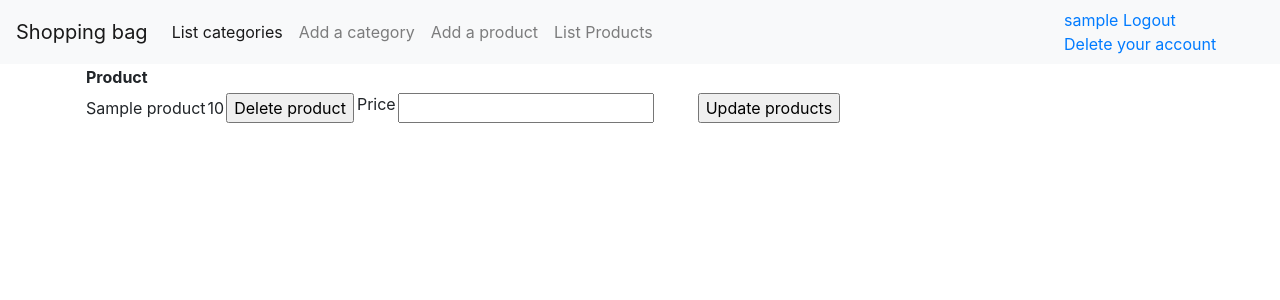
After one commit to outisa/Ostoskassi, a Flask app: page /product/list in a window 1280 px wide. The commit adds this page. Shown: the top 300 px of the page. Run offline with Flask 2, Linux system fonts and the light colour scheme; a user stored in the database is signed in; tables that the repository leaves empty hold one stand-in row (values such as "Sample post"); some libraries are stand-ins or nearby versions.

Commit message:
Toimintojen luontia tuotteelle

```diff
--- a/application/auth/models.py
+++ b/application/auth/models.py
@@ -9,13 +9,13 @@ class User(db.Model):
     password = db.Column(db.String(150), nullable=False)
 
     categories = db.relationship("Category",
-         backref='account', cascade='all, delete-orphan', lazy=True)
+         backref=db.backref('account'), lazy=True)
 
     shoppinglists = db.relationship("Shoppinglist",
-         backref='account', cascade='all, delete-orphan', lazy=True)
+         backref=db.backref('account'), lazy=True)
 
     products = db.relationship("Product",
-         backref='account', cascade='all, delete-orphan', lazy=True)
+         backref=db.backref('account'), lazy=True)
 
     def __init__(self, username, password):
         self.username = username
--- /dev/null
+++ b/application/product/forms.py
@@ -0,0 +1,22 @@
+from flask_wtf import FlaskForm
+from wtforms import StringField, IntegerField,  DecimalField, validators, SelectField
+
+from application.category.models import Category
+
+class ProductForm(FlaskForm):
+    name = StringField("Product name", [validators.Length(min=2)])
+    price = DecimalField("Price")
+    category_id = SelectField("Category", [validators.DataRequired()], coerce=int)
+
+    def __init__(self, *args, **kwargs):
+        super(ProductForm, self).__init__(*args, **kwargs)
+        self.category_id.choices = [(a.id, a.category) for a in Category.query.order_by(Category.category)]
+    class Meta:
+        csrf = False
+
+
+class UpdateForm(FlaskForm):
+    price = DecimalField("Price")
+
+    class Meta:
+        csrf = False
--- a/application/product/models.py
+++ b/application/product/models.py
@@ -1,4 +1,6 @@
 from application import db
+
+from sqlalchemy.sql import text
 
 class Product(db.Model):
 
@@ -7,9 +9,8 @@ class Product(db.Model):
     name = db.Column(db.String(100), nullable=False)
     price = db.Column(db.Numeric(10,2), nullable=False)
 
-    account_id = db.Column(db.Integer, db.ForeignKey('account.id',
-                                    account_cascade='all, delete-orphan'),
-                                                                  nullable=False)
+    account_id = db.Column(db.Integer, db.ForeignKey('account.id'),
+                                                               nullable=False)
 
     category_id = db.Column(db.Integer, db.ForeignKey('category.id'),
                                                                nullable=False)
@@ -17,3 +18,17 @@ class Product(db.Model):
     def __init__(self, name, price):
         self.name = name
         self.price = price
+
+    @staticmethod
+    def list_products_user(account=0):
+        stmt = text("SELECT Product.id, Product.name, Product.price FROM Product"
+               " JOIN Account ON Product.account_id = Account.id"
+               " WHERE (Product.account_id = :account)"
+               " ORDER BY Product.name").params(account=account)
+        res = db.engine.execute(stmt)
+
+        response = []
+        for row in res:
+            response.append({"id":row[0], "name":row[1], "price":row[2]})
+
+        return response
--- a/application/product/views.py
+++ b/application/product/views.py
@@ -0,0 +1,50 @@
+from flask import redirect, render_template, request, url_for
+from flask_login import login_required, current_user
+
+from application import app, db
+from application.product.models import Product
+from application.product.forms import ProductForm, UpdateForm
+
+
+@app.route("/product/newProduct/")
+@login_required
+def product_form():
+    return render_template("product/newProduct.html", form = ProductForm())
+
+@app.route("/product/list", methods=["GET","POST"])
+@login_required
+def product_index():
+    return render_template("product/listProducts.html", products=Product.list_products_user(current_user.id), form = UpdateForm())
+
+@app.route("/product/delete/<product_id>/", methods=["POST"])
+@login_required
+def product_delete(product_id):
+    t =  Product.query.get(product_id)
+    db.session().delete(t)
+    db.session().commit()
+    return redirect(url_for("product_index"))
+
+@app.route("/product/update/<product_id>/", methods=["POST", "GET"])
+@login_required
+def product_update(product_id):
+    form = UpdateForm(request.form)
+    if not form.validate():
+        return render_template("product/listProducts.html", form = form)
+    t = Product.query.get(product_id)
+    t.price = form.price.data
+    db.session().commit()
+    return redirect(url_for("product_index"))
+
+@app.route("/product/", methods=["POST"])
+@login_required
+def product_create():
+    form =ProductForm(request.form)
+    if not form.validate():
+        return render_template("product/newProduct.html", form = form)
+    t = Product(form.name.data, form.price.data)
+    t.account_id = current_user.id
+    t.category_id = form.category_id.data
+    db.session().add(t)
+    db.session().commit()
+
+    return redirect(url_for("product_index"))
--- a/application/templates/layout.html
+++ b/application/templates/layout.html
@@ -3,27 +3,52 @@
   <head>
     <meta charset="utf-8">
     <title>Shopping bag</title>
+    <link rel="stylesheet" href="https://maxcdn.bootstrapcdn.com/bootstrap/4.0.0/css/bootstrap.min.css" integrity="sha384-Gn5384xqQ1aoWXA+058RXPxPg6fy4IWvTNh0E263XmFcJlSAwiGgFAW/dAiS6JXm" crossorigin="anonymous">
   </head>
 
   <body>
-    {% if current_user.is_authenticated %}
-    <p>
-       {{ current_user.username }} is logged in. <a href="{{ url_for('auth_logout') }}">Logout</a>
-       <a href="{{ url_for('auth_delete', user_id=current_user.id)  }}">Delete your account</a>
-    </P>
-    {% else %}
-    <a href="{{ url_for('auth_login') }}">Login</a>
-    {% endif %}
 
-    <ul>
-      <li><a href="{{ url_for('category_index') }}">List categories</a></li>
-      <li><a href="{{ url_for('category_form') }}">Add a category</a></li>
-    <ul>
+    <nav class="navbar navbar-expand-lg navbar-light bg-light">
+      <a class="navbar-brand" href="#">Shopping bag</a>
+      <button class="navbar-toggler" type="button" data-toggle="collapse" data-target="#navbarSupportedContent" aria-controls="navbarSupportedContent" aria-expanded="false" aria-label="Toggle navigation">
+        <span class="navbar-toggler-icon"></span>
+      </button>
 
+      <div class="collapse navbar-collapse" id="navbarSupportedContent">
+        <ul class="navbar-nav mr-auto">
+          <li class="nav-item active">
+            <a class="nav-link" href="{{ url_for('category_index') }} "<span class="sr-only">List categories</span></a>
+     	  </li>
+     	  <li class="nav-item">
+            <a class="nav-link" href="{{ url_for('category_form') }}">Add a category</a>
+          </li>
+          <li class="nav-item">
+            <a class="nav-link" href="{{ url_for('product_form') }}">Add a product</a>
+          </li>
+          <li class="nav-item">
+            <a class="nav-link" href="{{ url_for('product_index') }}">List Products</a>
+          </li>
+        </ul>
+        <div class="form-inline mt-2 mt-md-0" style="width: 200px;">
+          {% if current_user.is_authenticated %}
+            <a href="{{ url_for('auth_logout') }}">{{ current_user.username }} Logout</a>
+            <a href="{{ url_for('auth_delete', user_id=current_user.id)  }}">Delete your account</a>
+         {% else %}
+          <a href="{{ url_for('auth_login') }}">Login</a>
+          {% endif %}
+        </div>
+      </div>
+    </nav>
+
+    <main role="main" class="container">
     {% block body %}
       <p>
         Content.
       </p>
     {% endblock %}
+
+    <script src="https://code.jquery.com/jquery-3.2.1.slim.min.js" integrity="sha384-KJ3o2DKtIkvYIK3UENzmM7KCkRr/rE9/Qpg6aAZGJwFDMVNA/GpGFF93hXpG5KkN" crossorigin="anonymous"></script>
+    <script src="https://cdnjs.cloudflare.com/ajax/libs/popper.js/1.12.9/umd/popper.min.js" integrity="sha384-ApNbgh9B+Y1QKtv3Rn7W3mgPxhU9K/ScQsAP7hUibX39j7fakFPskvXusvfa0b4Q" crossorigin="anonymous"></script>
+    <script src="https://maxcdn.bootstrapcdn.com/bootstrap/4.0.0/js/bootstrap.min.js" integrity="sha384-JZR6Spejh4U02d8jOt6vLEHfe/JQGiRRSQQxSfFWpi1MquVdAyjUar5+76PVCmYl" crossorigin="anonymous"></script>
   </body>
 </html>
--- /dev/null
+++ b/application/templates/product/listProducts.html
@@ -0,0 +1,43 @@
+{% extends "layout.html" %}
+
+{% block body %}
+
+  <table>
+    <tr>
+      <th>Product</>
+    </tr>
+    {% for product in products %}
+    <tr>
+      <td>{{ product.name }}</td>
+      <td> {{ product.price }}</td>
+      <td>
+        <form method="POST" action="{{ url_for('product_delete', product_id=product.id) }}">
+          <input type="submit" value="Delete product"/>
+        </form>
+      </td>
+      <td>
+        <form method="POST" action="{{ url_for('product_update', product_id=product.id) }}">
+         <table>
+          <tr>
+           <td>
+             {{ form.price.label }}
+           </td>
+           <td>
+             {{ form.price }}
+           </td>
+           <td>
+             <ul>
+               {% for error in form.price.errors %}
+               <li>{{ error }}</li>
+               {% endfor %}
+            </ul>
+          </td>
+          <td>
+           <input type="submit" value="Update products"/>
+          </td>
+        </tr>
+       </table>
+      </form>
+    {% endfor %}
+  </table>
+{% endblock %}
```
Also changed, not shown: application/__init__.py (+4 -4 lines), application/auth/views.py (+6 -4 lines), application/category/models.py (+20 -2 lines), application/category/views.py (+10 -10 lines), application/shoppinglist/models.py (+10 -1 lines), application/templates/category/listCategories.html (+6 -5 lines), application/templates/product/newProduct.html (added, +52 -0 lines), application/templates/product/update.html (added, +28 -0 lines).
